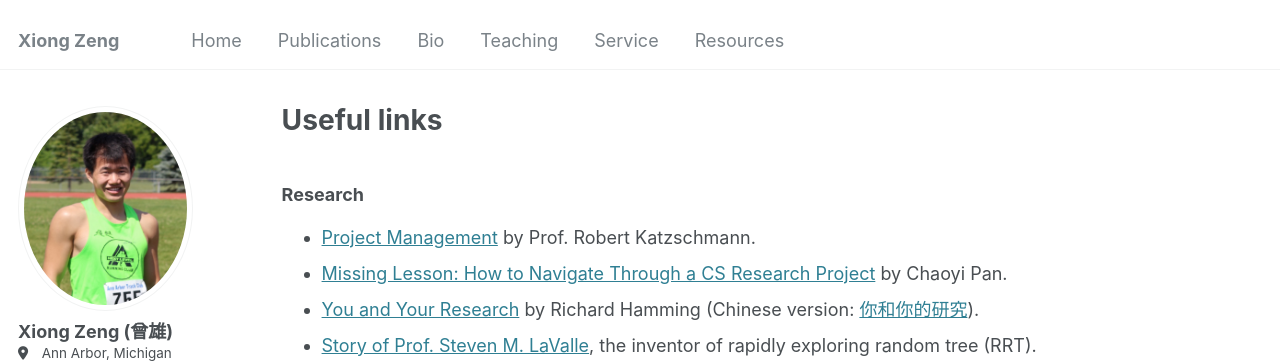
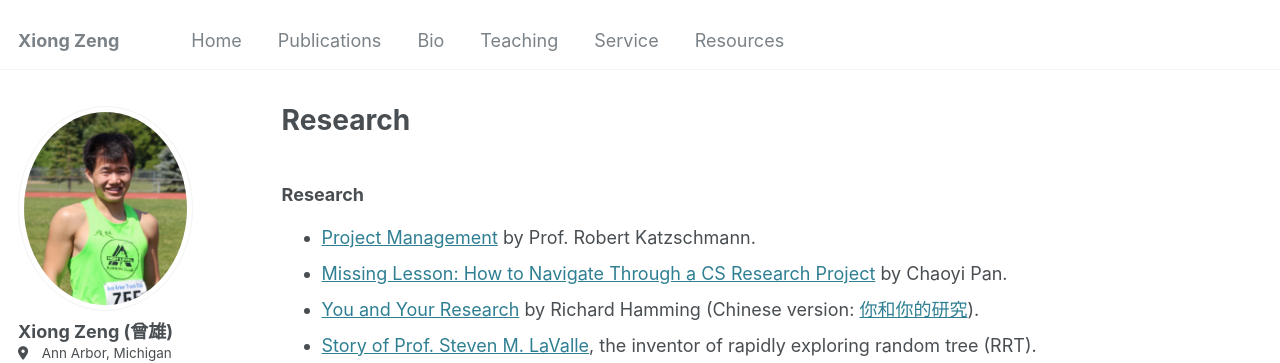
Before and after one commit to zengxiong111/zengxiong.github.io, a Jekyll site: the page built from _pages/resources.md, in a window 1280 px wide and 1251 px high. Shown: the top 363 px of the window. Built offline with Jekyll 4.4.1, drawn with Linux system fonts in a browser that asks for light colours; some web fonts are replaced; our own code applies the rules of GitHub Pages for plain Markdown files.

Commit message:
Update resources.md

```diff
--- a/_pages/resources.md
+++ b/_pages/resources.md
@@ -1,6 +1,6 @@
 ---
 layout: single
-title: "Useful links"
+
 permalink: /resources/
 author_profile: true
 ---
```
